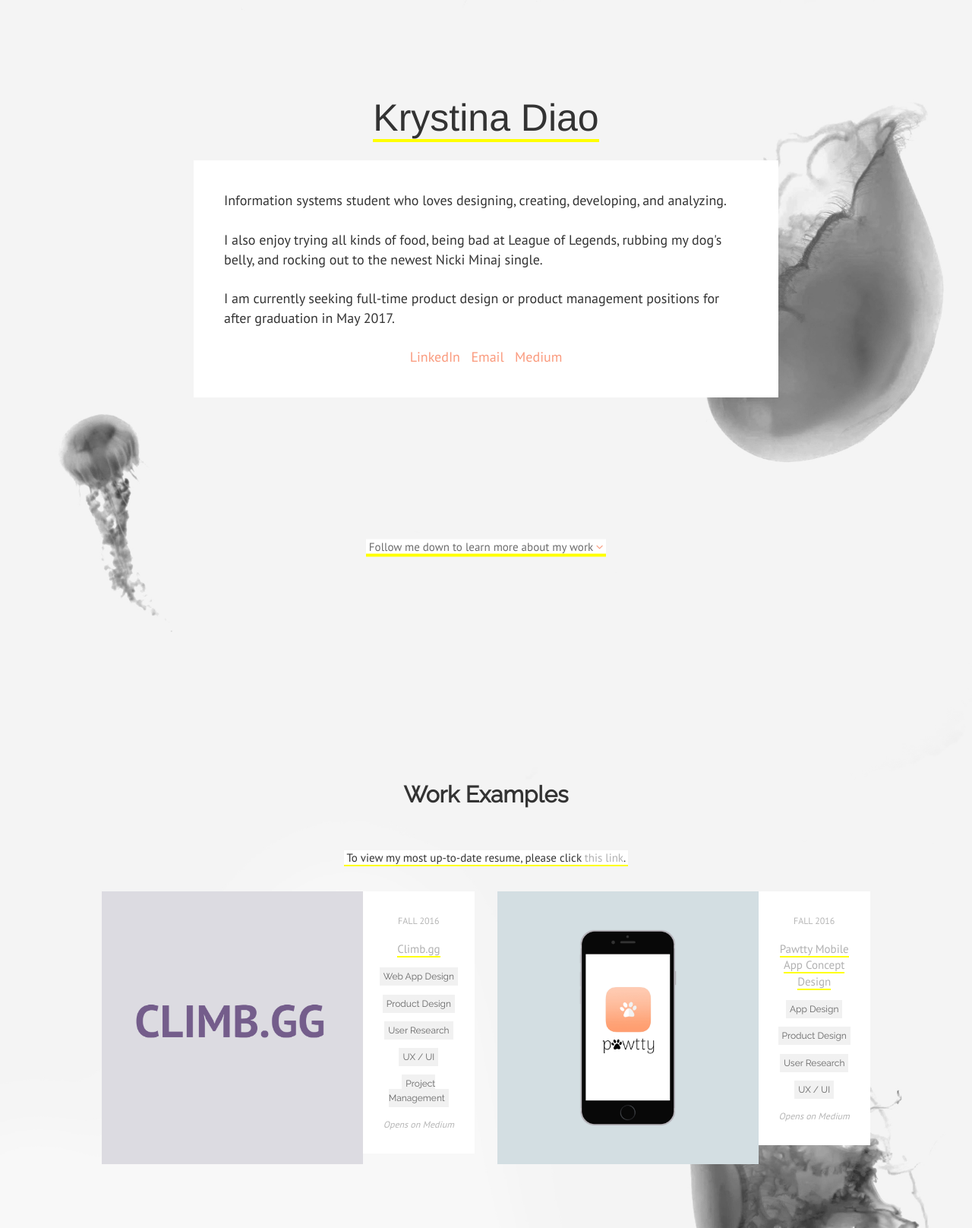
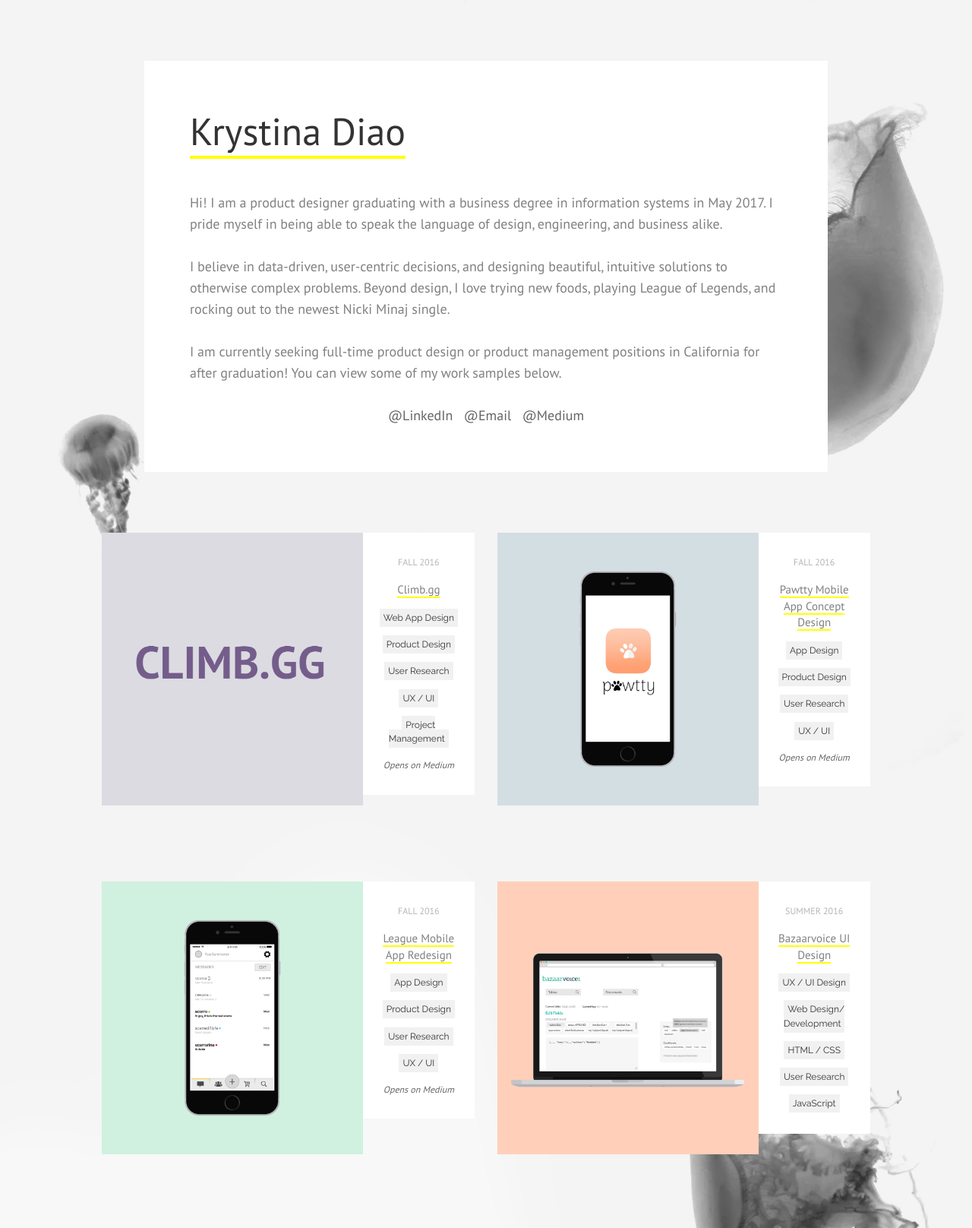
Before and after one commit to krystinadiao/krystinadiao.github.io, a PHP site: page / in a window 1280 px wide. Shown: the top 1616 px of the page at 76% size. Run offline with PHP 8.4, Linux system fonts and the light colour scheme; some libraries are stand-ins or nearby versions.

Commit message:
no message

```diff
--- a/index.html
+++ b/index.html
@@ -39,155 +39,50 @@
 	<div class="wrapper bg" data-ibg-bg="bg.jpg">
 		<div class="main-front" id="top">
 
-			<div class="col-md-12">
-				<div class="header">
 					<div data-aos="fade-up" data-aos-offset="200">
 
-						<div class="name" ><span>Krystina Diao<span></div class="name">
+
 							<div class="text">
-								Information systems student who loves designing, creating, developing, and analyzing.
+
+								<div class="name" ><span>Krystina Diao<span></div class="name"><br/>
+									Hi!  I am a product designer graduating with a business degree in information systems in May 2017.
+									I pride myself in being able to speak the language of design, engineering, and business alike.
+
 								<br/><br/>
-								I also enjoy trying all kinds of food, being bad at League of Legends, rubbing my dog's belly, and rocking out to the newest
+								I believe in data-driven, user-centric decisions, and designing beautiful, intuitive solutions to otherwise complex problems.
+
+							Beyond design, I love trying new foods, playing League of Legends, and rocking out to the newest
 								Nicki Minaj single.<br/><br/>
-								I am currently seeking full-time product design or product management positions for after graduation in May 2017.
+								I am currently seeking full-time product design or product management positions in California for after graduation!
+								You can view some of my work samples below.
 								<br/><br/>
 				<center>
-								<a class="pinklink" href="https://www.linkedin.com/in/krystinadiao" target="_blank">LinkedIn</a>&nbsp;&nbsp;
+								<a class="pinklink" href="https://www.linkedin.com/in/krystinadiao" target="_blank">@LinkedIn</a>&nbsp;&nbsp;
 
-								<a class="pinklink" href="mailto:krystinadiao@gmail.com" target="_blank">Email</a>&nbsp;&nbsp;
+								<a class="pinklink" href="mailto:krystinadiao@gmail.com" target="_blank">@Email</a>&nbsp;&nbsp;
 
-								<a class="pinklink" href="https://medium.com/@krystinadiao" target="_blank">Medium</a>
+								<a class="pinklink" href="https://medium.com/@krystinadiao" target="_blank">@Medium</a>
 						</center>
 							</div>
-						</div>
 
 
 
-						<div class="follow-me-text"><span>
+						<!-- <div class="follow-me-text"><span>
 							&nbsp;Follow me down to learn more about my work&nbsp;<i class="fa fa-angle-down" aria-hidden="true">&nbsp;</i>
 						</span>
-					</div>
+					</div> -->
 
 				</div>
-
-
-
-			</div>
 
 
 		</div>
 
 <div class="col-md-12">
 
-
-		<!-- 	<div class="main">
-				<section class="cd-horizontal-timeline">
-					<div data-aos="fade-up">
-						<div class="timeline">
-							<div class="events-wrapper">
-								<div class="events">
-									<ol>
-										<li><a href="#0" data-date="30/04/2016">May 2015</a></li>
-										<li><a href="#0" data-date="20/05/2016">May 2016</a></li>
-										<li><a href="#0" data-date="25/05/2016">May 2016</a></li>
-										<li><a href="#0" data-date="05/06/2016" class="selected">August 2016</a></li>
-									</ol>
-
-									<span class="filling-line" aria-hidden="true"></span>
-								</div>
-							</div>
-
-							<ul class="cd-timeline-navigation">
-								<li><a href="#0" class="prev inactive">Prev</a></li>
-								<li><a href="#0" class="next">Next</a></li>
-							</ul>
-						</div>
-					</div>
-					<div class="events-content">
-						<ol>
-							<li data-date="30/04/2016">
-								<h2>Tape Solutions</h2>
-								<em><span>Operations Intern</span></em>
-								<p>
-									<span class="category1">Marketing / Branding</span>
-									<span class="category1">Marketing Analytics</span>
-									<span class="category1">Operations Management</span>
-								</p><br/>
-								<p><div class="text">
-									My first internship, though very disparate in the direction I am pursuing now, gave me the opportunity to wear tons of different hats - from accounting to marketing to operations.
-								</div>	</p>
-							</li>
-
-							<li data-date="20/05/2016">
-								<h2>The Johnson Center for Child Health & Development</h2>
-								<em><span>Web Development Intern</span></em>
-								<p>
-									<span class="category1">Marketing / Branding</span>
-									<span class="category1">Visual Design</span>
-									<span class="category1">Wordpress</span>
-								</p><br/>
-
-								<p><div class="text">
-									Working for this non-profit, I got the chance to work with small teams on a new program launch.  I handled the branding, marketing, and designing aspects.
-								</div>	</p>
-							</li>
-
-							<li data-date="25/05/2016">
-								<h2>Bazaarvoice</h2>
-								<em><span>Traning Analyst Intern</span></em>
-								<p>
-									<span class="category1">Interface Design</span>
-									<span class="category1">Analyst</span>
-									<span class="category1">Product Knowledge</span>
-								</p><br/>
-								<p><div class="text">
-									I learned a lot from my summer at Bazaarvoice, and was able to better hone my interests and develop my skills. My main project was conducting an analysis of the effectiveness of a newly implemented knowledge base.  These numbers were then utilized to generate data visualizations via JS, and they have since been used by the CTO and shared with the CEO to signify the importance of knowledge bases.
-								</div>	</p>
-							</li>
-
-							<li  class="selected" data-date="05/06/2016">
-								<h2>Bazaarvoice</h2>
-								<em><span>Product Design / Analyst Intern</span></em>
-
-								<p>
-									<span class="category1">UX Design</span>
-									<span class="category1">Engineering Ops</span>
-									<span class="category1">Business Analyst</span>
-									<span class="category1">Product Management</span>
-									<span class="category1">Product Knowledge</span>
-								</p><br/>
-								<p><div class="text">
-
-									After my successful and super fruitful summer internship at BV, I was offered an extension into the fall semester in a more design and analyst focused role.  I am currently working on the Product Knowledge, UX Design, and Engineering Ops teams.  For each team, I am practicing different skills and mentoring various valuable roles.  Some of what I'm working on include UX and visual design for a product relaunch, analysis of training effectiveness, and analysis of cost report value.
-
-								</div>
-							</p>
-						</li>
-
-
-					</ol>
-				</div>
-
-
-
-			</section>
-
-		</div> -->
-
-
-
-
-
-
-
 		<div class="contain">
 
 			<section id="portfolio">
-				<div data-aos="fade-up">
-					<h2>Work Examples</h2></div>
-					<div data-aos="fade-up">
-					<b class="highlight2">&nbsp;To view my most up-to-date resume, please click <a href="resume.pdf" target="_blank" class="highlight">this link</a>.&nbsp;</b>
-				</div><br/><br/>
+
 
 				<div data-aos="fade-up">
 					<div class="col-md-5 col-md-offset-1 whitebg">
--- a/style.css
+++ b/style.css
@@ -40,11 +40,13 @@ body {
 
 
 .name{
+	line-height:normal;
   font-size:50px;
   font-family:'raleway' sans-serif !important;
   color:#333;
 	margin:20px;
-	text-align:center;
+	margin-left:0;
+	text-align:left;
 }
 
 
@@ -61,22 +63,18 @@ body {
 }
 
 
-.header {
-  overflow: hidden;
-  clear: both;
-  margin:100px;
-  margin-right:100px;
-  text-align:left;
-  position:relative;
-  height:100vh;
-  font-size:20px;
-}
+
 
 .text{
+	max-width:900px;
   background-color:#fff;
   font-size:18px;
-  padding:40px;
+	line-height:28px;
+  padding:60px;
+	padding-top:40px;
+	text-align:left;
 	font-family:'pt sans', sans-serif;
+	color:#808080;
 }
 
 
@@ -126,10 +124,9 @@ a:hover span{
 }
 
 .main-front {
-  min-height:100vh;
   width: 100%;
   margin: 0 auto;
-	max-width:1000px;
+	margin-top:80px;
 }
 
 .main {
@@ -146,6 +143,10 @@ a:hover span{
 
 .container-img i{
 	font-size:18px;
+}
+
+i{
+	color:#656565;
 }
 
 .container-img{
@@ -253,6 +254,7 @@ a:hover span{
 
 
 #portfolio{
+	margin-top:80px;
   font-size: 12px;
   font-family:'PT Sans', sans-serif;
   color:#b6b6b6;
@@ -421,7 +423,7 @@ b.highlight{
 }
 
 a.pinklink{
-  color:#fa9a7d;
+  color:#656565;
 	-webkit-transition: 1s; /* Safari */
 	transition: 1s;
 	-moz-transform:1s;
@@ -430,7 +432,7 @@ a.pinklink{
 }
 
 a.pinklink:hover{
-  color:#b1b1b1;
+  color:#fa9a7d;
 
 }
 
@@ -450,7 +452,7 @@ a.smallerlink:hover{
 }
 
 a{
-  color:#b1b1b1;
+  color:#808080;
   text-decoration:none;
 	-webkit-transition: 0.5s; /* Safari */
 	transition: 0.5s;
@@ -505,7 +507,7 @@ a.image:hover{
 .category{
   padding: 5px;
   font-size:12px;
-  color:#656565;
+  color:#333333;
   font-family:"raleway";
   background-color:#f1f1f1;
 	-webkit-transition: 1s; /* Safari */
@@ -562,7 +564,7 @@ a.image:hover{
 	height: 100%;
 }
 
-header {
+/*header {
 		text-align:left;
 		background-color: rgba(255, 255, 255, 0.8);
 		padding: 20px;
@@ -578,9 +580,20 @@ header {
 		font-weight:bold;
 }
 
+.header {
+  overflow: hidden;
+  clear: both;
+  margin:100px;
+  margin-right:100px;
+  text-align:left;
+  position:relative;
+  height:100vh;
+  font-size:20px;
+}
+
 header a:hover{
 	color:#000;
-}
+}*/
 
 .nav-up {
     top: -90px;
@@ -1125,7 +1138,6 @@ ul.takeaways{
 
 	.header{
 		font-size:15px;
-		margin-top:100px;
 		margin:70px;
 	}
 
```
